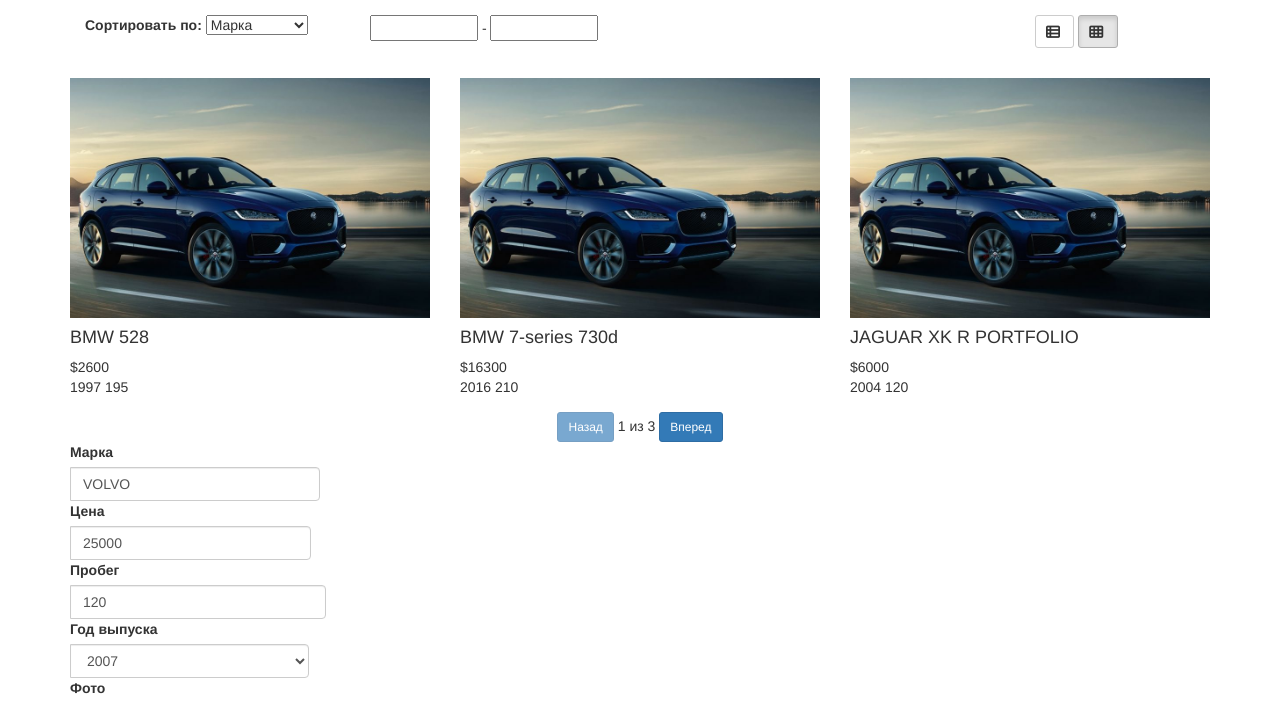
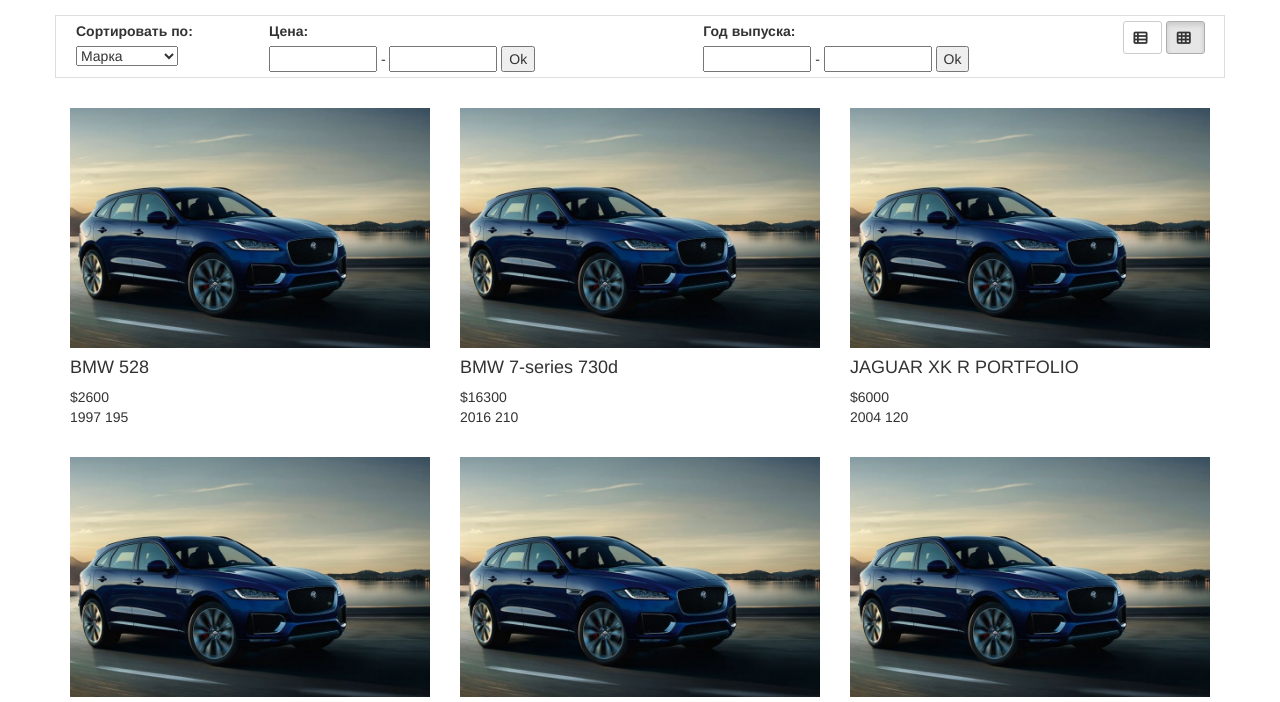
Before and after one commit to RuslanBilyshko/12-addo-it-angular, a website: page src/app/index.html in a window 1280 px wide. Shown: the part 51-753 px from the top of the page. Drawn offline with nearby package versions, Linux system fonts and the light colour scheme.

Commit message:
Еще немного стилей

```diff
--- a/src/app/index.html
+++ b/src/app/index.html
@@ -16,9 +16,9 @@
                 <h1 class="logo">Car List</h1>
             </header>
             <section class="car-list car-list-type-{{CarsCtrl.classes.viewType}}" ng-controller="CarsCtrl as CarsCtrl">
-
+                <!--FILTERS-->
                 <section class="filters col-sm-12">
-                    <div class="sorted-form col-sm-3">
+                    <div class="sorted-form col-sm-2">
                         <div class="input-group">
                             <label>Сортировать по:&nbsp;</label>
                             <select ng-change="CarsCtrl.sortedCars()"
@@ -29,12 +29,26 @@
                         </div>
                     </div>
 
-                    <div class="user-filters col-sm-7">
-                        <input size="10" type="text" ng-model="CarsCtr.maxPrice" value="100">&nbsp;-
-                        <input size="10" type="text" ng-model="CarsCtr.minPrice" value="">
+                    <div class="user-filters col-sm-9">
+                        <div class="filters-from-price col-sm-6">
+                            <form>
+                                <label>Цена: </label>
+                                <input size="10" type="text" ng-model="CarsCtr.minPrice" value="100">&nbsp;-
+                                <input size="10" type="text" ng-model="CarsCtr.maxPrice" value="">
+                                <button type="submit">Ok</button>
+                            </form>
+                        </div>
+                        <div class="filters-from-years col-sm-6">
+                            <form>
+                                <label>Год выпуска: </label>
+                                <input size="10" type="text" ng-model="CarsCtr.minYear" value="100">&nbsp;-
+                                <input size="10" type="text" ng-model="CarsCtr.maxYear" value="">
+                                <button type="submit">Ok</button>
+                            </form>
+                        </div>
                     </div>
 
-                    <div class="list-types-buttons col-sm-2">
+                    <div class="list-types-buttons col-sm-1">
                         <button ng-click="CarsCtrl.setViewTypeList()"
                                 class="btn btn-default btn-type-list btn-sm {{CarsCtrl.classes.listActive}}">&nbsp;
                         </button>
@@ -44,7 +58,7 @@
                     </div>
 
                 </section>
-
+                <!--END FILTERS-->
                 <div class="car-lis-view-wrapper">
                     <div id="car-{{car.id}}" class="car col-sm-{{CarsCtrl.classes.widthRow}}"
                          ng-repeat="car in CarsCtrl.cars | startFrom: CarsCtrl.startingItem() | limitTo: CarsCtrl.carsPerPage">
@@ -66,7 +80,8 @@
 
                 <div id="pagination" class="col-sm-12">
 
-                    <button class="btn btn-primary btn-sm" ng-disabled="CarsCtrl.firstPage()" ng-click="CarsCtrl.pageBack()">
+                    <button class="btn btn-primary btn-sm" ng-disabled="CarsCtrl.firstPage()"
+                            ng-click="CarsCtrl.pageBack()">
                         Назад
                     </button>
                     <span>{{CarsCtrl.currentPage+1}} из {{CarsCtrl.numberOfPages()}}</span>
--- a/src/app/scripts/controllers/CarsCtrl.js
+++ b/src/app/scripts/controllers/CarsCtrl.js
@@ -119,7 +119,7 @@
      */
 
     this.currentPage = 0;
-    this.carsPerPage = 3;
+    this.carsPerPage = 6;
 
     this.firstPage = function () {
         return this.currentPage == 0;
--- a/src/app/scss/main.scss
+++ b/src/app/scss/main.scss
@@ -107,3 +107,20 @@
 #pagination {
   text-align: center;
 }
+
+.filters {
+  padding: 5px;
+  border: #ddd solid 1px;
+
+  label {
+    width: 100%;
+  }
+
+  .user-filters {
+    padding: 0;
+  }
+
+  .list-types-buttons {
+    padding: 0;
+  }
+}
```
Also changed, not shown: src/app/css/main.css.
